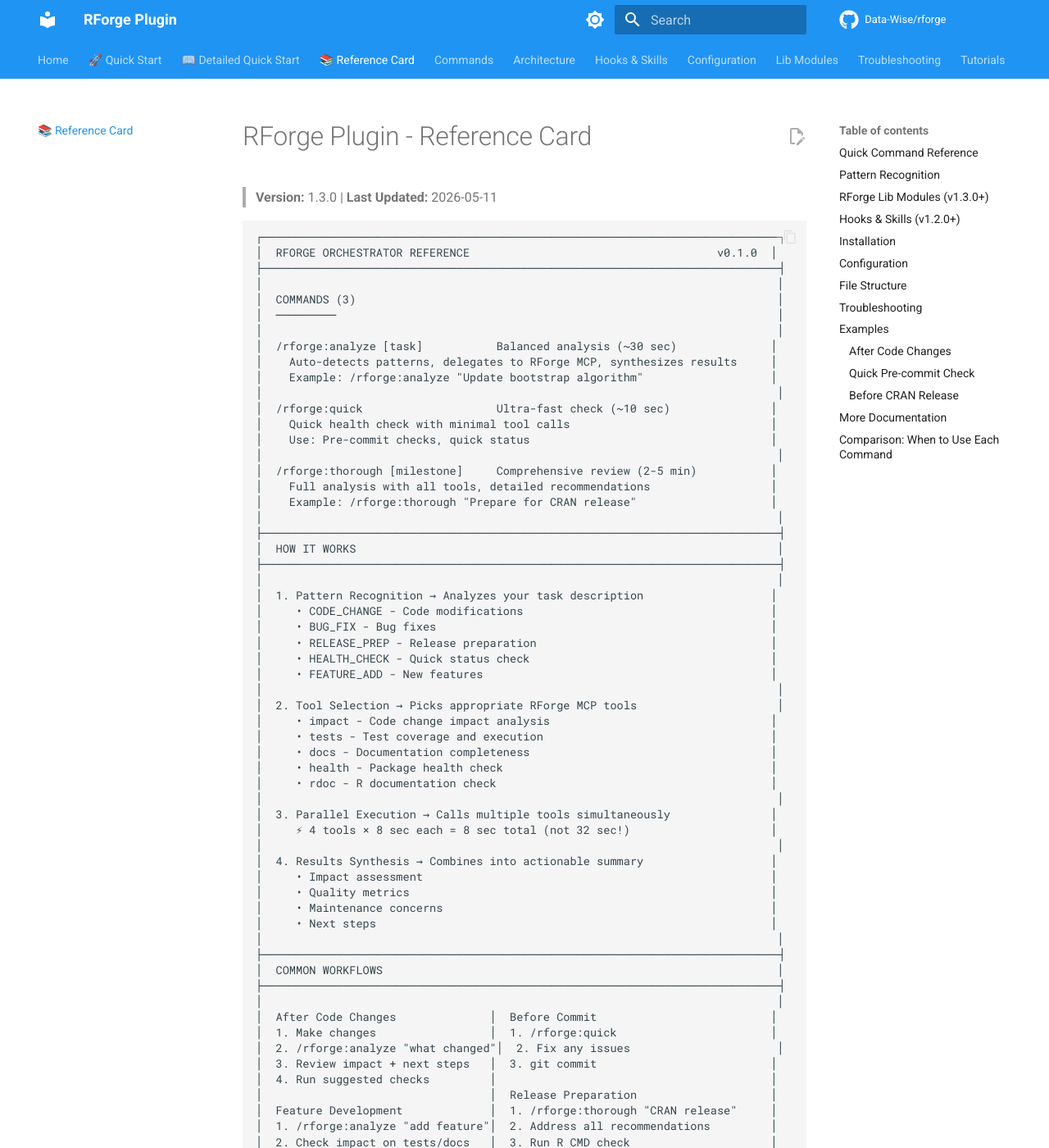
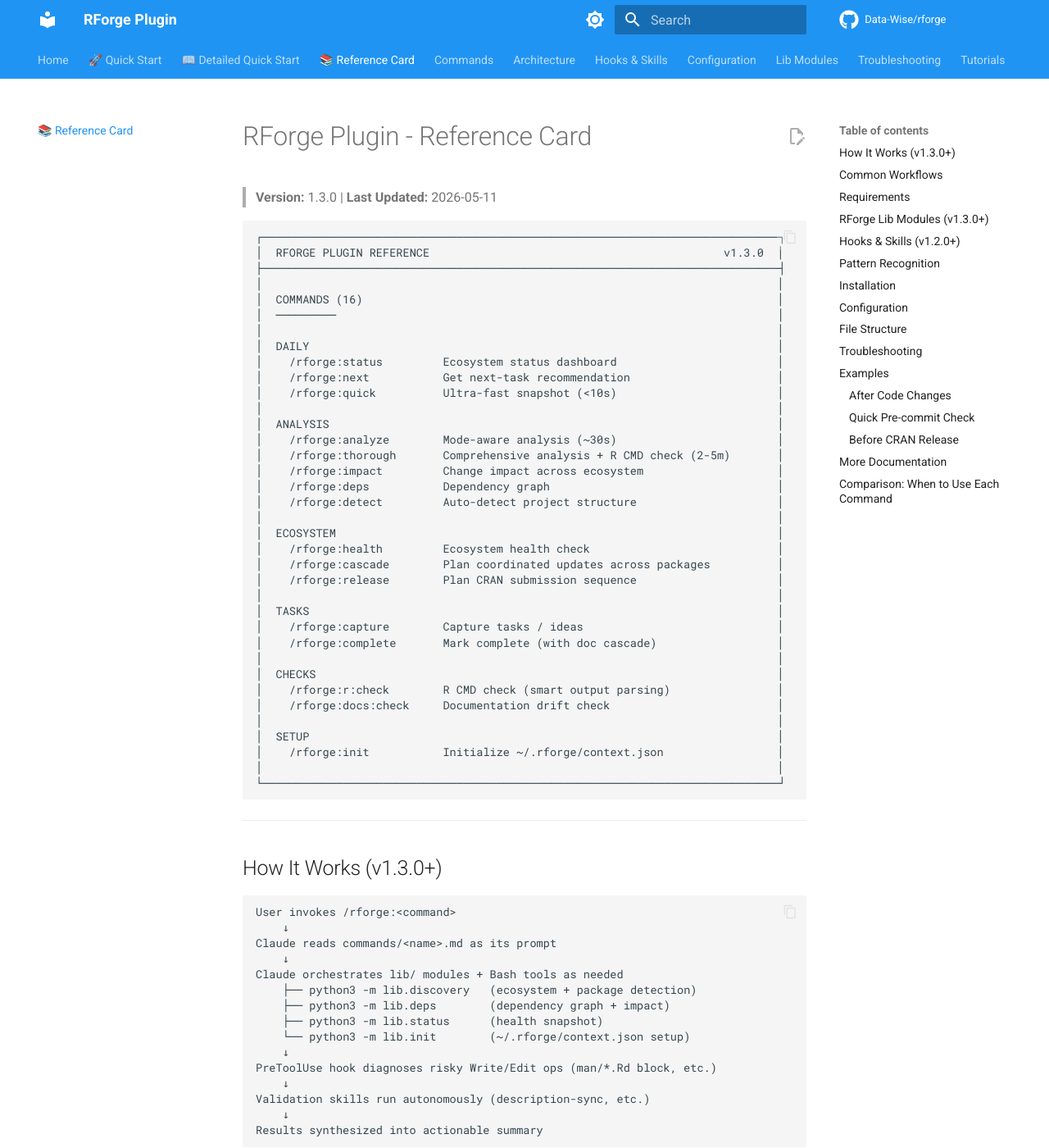
Before and after one commit to Data-Wise/rforge, an MkDocs documentation site: the page built from docs/REFCARD.md, in a window 1280 px wide and 1400 px high. Shown: the whole window at 82% size. Built offline with MkDocs 1.6.1 and Material for MkDocs 9.7.7, drawn with Linux system fonts in a browser that asks for light colours; comment, search, counter and statistics services are not loaded; some of the changed text lies outside the part shown.

Commit message:
docs(refcard): full overhaul — v1.3.0+ command surface, post-MCP
Severe REFCARD drift accumulated through v1.2.0 → v1.3.0:

- ASCII box claimed COMMANDS (3) and listed only analyze/quick/thorough.
  Actual surface is 16 commands. Box now lists all 16 grouped by
  functional area (DAILY, ANALYSIS, ECOSYSTEM, TASKS, CHECKS, SETUP).
- Header banner said v0.1.0 — now v1.3.0.
- Self-contradicted: section A said "RForge MCP server must be configured"
  while section B said "v1.3.0 — slash commands dispatch to lib/ modules
  instead of an MCP server." All MCP-server requirement language removed.
- HOW IT WORKS box described "MCP tool selection" — rewritten as the
  v1.3.0+ lib/-module orchestration flow.
- Configuration section had a JSON snippet for `mcpServers.rforge-mcp`
  in `~/.claude/settings.json` — replaced with pointer to
  `.claude-plugin/config.json` (the actual v1.3.0+ config surface).
- Troubleshooting "RForge MCP not configured" / "Check RForge MCP
  server is running" entries replaced with v2.0.0-aware entries
  (rename-error pointer, Python 3.10+ check, R CMD check setup).
- Pattern Recognition table updated from MCP tool names to lib/ modules.
- File Structure tree expanded: now shows lib/ modules (discovery,
  deps, status, init, formatters) and the new commands/docs/ and
  commands/r/ subdirs (v2.0.0+).
- Examples section's "Tools: health, tests, docs, rdoc" replaced with
  actual lib/ module references.
- Comparison-of-commands table extended with the daily-use pair
  (status + next) and the v2.0.0 checks (r:check, docs:check).
- More-Documentation README link routed through GitHub (not a relative
  ../README.md link that mkdocs can't resolve).

Doc-header version refs at lines 3 ("Version: 1.3.0") and lib/hooks
sections still mention v1.3.0 — those bump atomically at v2.0.0
release per rforge convention.

Validation:
- tests/test-all.sh: 29/29
- mkdocs build --strict (filtered): clean

````diff
--- a/docs/REFCARD.md
+++ b/docs/REFCARD.md
@@ -2,108 +2,96 @@
 
 > **Version:** 1.3.0 | **Last Updated:** 2026-05-11
 
-```
+```text
 ┌─────────────────────────────────────────────────────────────────────────────┐
-│  RFORGE ORCHESTRATOR REFERENCE                                     v0.1.0  │
+│  RFORGE PLUGIN REFERENCE                                            v1.3.0  │
 ├─────────────────────────────────────────────────────────────────────────────┤
 │                                                                             │
-│  COMMANDS (3)                                                               │
+│  COMMANDS (16)                                                              │
 │  ─────────                                                                  │
 │                                                                             │
-│  /rforge:analyze [task]           Balanced analysis (~30 sec)              │
-│    Auto-detects patterns, delegates to RForge MCP, synthesizes results     │
-│    Example: /rforge:analyze "Update bootstrap algorithm"                   │
+│  DAILY                                                                      │
+│    /rforge:status         Ecosystem status dashboard                        │
+│    /rforge:next           Get next-task recommendation                      │
+│    /rforge:quick          Ultra-fast snapshot (<10s)                        │
 │                                                                             │
-│  /rforge:quick                    Ultra-fast check (~10 sec)               │
-│    Quick health check with minimal tool calls                              │
-│    Use: Pre-commit checks, quick status                                    │
+│  ANALYSIS                                                                   │
+│    /rforge:analyze        Mode-aware analysis (~30s)                        │
+│    /rforge:thorough       Comprehensive analysis + R CMD check (2-5m)       │
+│    /rforge:impact         Change impact across ecosystem                    │
+│    /rforge:deps           Dependency graph                                  │
+│    /rforge:detect         Auto-detect project structure                     │
 │                                                                             │
-│  /rforge:thorough [milestone]     Comprehensive review (2-5 min)           │
-│    Full analysis with all tools, detailed recommendations                  │
-│    Example: /rforge:thorough "Prepare for CRAN release"                    │
+│  ECOSYSTEM                                                                  │
+│    /rforge:health         Ecosystem health check                            │
+│    /rforge:cascade        Plan coordinated updates across packages          │
+│    /rforge:release        Plan CRAN submission sequence                     │
 │                                                                             │
-├─────────────────────────────────────────────────────────────────────────────┤
-│  HOW IT WORKS                                                               │
-├─────────────────────────────────────────────────────────────────────────────┤
+│  TASKS                                                                      │
+│    /rforge:capture        Capture tasks / ideas                             │
+│    /rforge:complete       Mark complete (with doc cascade)                  │
 │                                                                             │
-│  1. Pattern Recognition → Analyzes your task description                   │
-│     • CODE_CHANGE - Code modifications                                     │
-│     • BUG_FIX - Bug fixes                                                  │
-│     • RELEASE_PREP - Release preparation                                   │
-│     • HEALTH_CHECK - Quick status check                                    │
-│     • FEATURE_ADD - New features                                           │
+│  CHECKS                                                                     │
+│    /rforge:r:check        R CMD check (smart output parsing)                │
+│    /rforge:docs:check     Documentation drift check                         │
 │                                                                             │
-│  2. Tool Selection → Picks appropriate RForge MCP tools                     │
-│     • impact - Code change impact analysis                                 │
-│     • tests - Test coverage and execution                                  │
-│     • docs - Documentation completeness                                    │
-│     • health - Package health check                                        │
-│     • rdoc - R documentation check                                         │
+│  SETUP                                                                      │
+│    /rforge:init           Initialize ~/.rforge/context.json                 │
 │                                                                             │
-│  3. Parallel Execution → Calls multiple tools simultaneously               │
-│     ⚡ 4 tools × 8 sec each = 8 sec total (not 32 sec!)                     │
-│                                                                             │
-│  4. Results Synthesis → Combines into actionable summary                   │
-│     • Impact assessment                                                    │
-│     • Quality metrics                                                      │
-│     • Maintenance concerns                                                 │
-│     • Next steps                                                           │
-│                                                                             │
-├─────────────────────────────────────────────────────────────────────────────┤
-│  COMMON WORKFLOWS                                                           │
-├─────────────────────────────────────────────────────────────────────────────┤
-│                                                                             │
-│  After Code Changes              │  Before Commit                          │
-│  1. Make changes                 │  1. /rforge:quick                       │
-│  2. /rforge:analyze "what changed"│  2. Fix any issues                      │
-│  3. Review impact + next steps   │  3. git commit                          │
-│  4. Run suggested checks         │                                         │
-│                                  │  Release Preparation                    │
-│  Feature Development             │  1. /rforge:thorough "CRAN release"     │
-│  1. /rforge:analyze "add feature"│  2. Address all recommendations         │
-│  2. Check impact on tests/docs   │  3. Run R CMD check                     │
-│  3. Update based on suggestions  │  4. Submit to CRAN                      │
-│  4. /rforge:quick (verify)       │                                         │
-│                                  │                                         │
-├─────────────────────────────────────────────────────────────────────────────┤
-│  REQUIREMENTS                                                               │
-│  • Claude Code CLI installed                                               │
-│  • RForge MCP server configured in ~/.claude/settings.json                 │
-│  • R package project (DESCRIPTION file required)                           │
-├─────────────────────────────────────────────────────────────────────────────┤
-│  TIPS                                                                       │
-│  • Use /rforge:quick for pre-commit checks - it's fast!                     │
-│  • /rforge:analyze is best for understanding impact of changes              │
-│  • /rforge:thorough before CRAN submission finds issues early               │
-│  • Orchestrator runs tools in parallel - much faster than sequential        │
-│  • Pattern recognition improves - describe tasks clearly for best results   │
 └─────────────────────────────────────────────────────────────────────────────┘
 ```
 
 ---
 
-## Quick Command Reference
+## How It Works (v1.3.0+)
 
-| Command | Speed | When to Use | Output |
-|---------|-------|-------------|--------|
-| `/rforge:init` | <5s | First run on a package or ecosystem | Writes `~/.rforge/context.json` |
-| `/rforge:quick` | ~10s | Pre-commit, quick status | Basic health check |
-| `/rforge:analyze` | ~30s | After changes, understand impact | Impact + recommendations |
-| `/rforge:thorough` | 2-5m | Release prep, major changes | Comprehensive analysis |
+```text
+User invokes /rforge:<command>
+    ↓
+Claude reads commands/<name>.md as its prompt
+    ↓
+Claude orchestrates lib/ modules + Bash tools as needed
+    ├── python3 -m lib.discovery   (ecosystem + package detection)
+    ├── python3 -m lib.deps        (dependency graph + impact)
+    ├── python3 -m lib.status      (health snapshot)
+    └── python3 -m lib.init        (~/.rforge/context.json setup)
+    ↓
+PreToolUse hook diagnoses risky Write/Edit ops (man/*.Rd block, etc.)
+    ↓
+Validation skills run autonomously (description-sync, etc.)
+    ↓
+Results synthesized into actionable summary
+```
+
+No MCP server. No Node.js. No R subprocess for status/discovery/deps —
+only `r:check` and `thorough` shell out to R.
 
 ---
 
-## Pattern Recognition
+## Common Workflows
 
-The orchestrator automatically detects task types:
+| Daily check-in              | Pre-commit                      |
+|-----------------------------|---------------------------------|
+| 1. `/rforge:status`         | 1. `/rforge:quick`              |
+| 2. `/rforge:next`           | 2. Fix any issues               |
+|                             | 3. `git commit`                 |
 
-| Pattern | Triggers When... | Tools Called |
-|---------|------------------|--------------|
-| **CODE_CHANGE** | "update", "modify", "change code" | impact, tests, docs |
-| **BUG_FIX** | "fix", "bug", "error" | impact, tests |
-| **RELEASE_PREP** | "release", "CRAN", "publish" | health, tests, docs, rdoc |
-| **HEALTH_CHECK** | "check", "status", "quick" | health |
-| **FEATURE_ADD** | "add feature", "new function" | impact, tests, docs |
+| After code changes               | Pre-CRAN release                |
+|----------------------------------|---------------------------------|
+| 1. `/rforge:analyze "what?"`     | 1. `/rforge:thorough`           |
+| 2. Review impact + tests         | 2. `/rforge:r:check`            |
+| 3. `/rforge:cascade` if dep      | 3. `/rforge:docs:check`         |
+|    updates needed                | 4. `/rforge:release`            |
+
+---
+
+## Requirements
+
+- **Claude Code CLI** installed
+- **Python 3.10+** (for `lib/` modules)
+- **R 4.0+** — only needed for `r:check` / `thorough` workflows
+
+No MCP server or Node.js required (since v1.3.0).
 
 ---
 
@@ -144,6 +132,20 @@
 
 ---
 
+## Pattern Recognition
+
+When `/rforge:analyze` runs, it detects task types and selects which `lib/` modules to invoke:
+
+| Pattern | Triggers When... | Modules / Tools |
+|---------|------------------|-----------------|
+| **CODE_CHANGE** | "update", "modify", "change code" | `lib.deps` (impact), `lib.discovery` |
+| **BUG_FIX** | "fix", "bug", "error" | `lib.deps`, `lib.status` |
+| **RELEASE_PREP** | "release", "CRAN", "publish" | `lib.status`, R CMD check, `description-sync` |
+| **HEALTH_CHECK** | "check", "status", "quick" | `lib.status` |
+| **FEATURE_ADD** | "add feature", "new function" | `lib.deps`, `lib.discovery` |
+
+---
+
 ## Installation
 
 **Claude Code marketplace (Recommended, v1.2.0+):**
@@ -177,24 +179,15 @@
 
 ## Configuration
 
-RForge MCP server must be configured in `~/.claude/settings.json`:
+User-tunable settings live in `.claude-plugin/config.json` (CRAN mirror, vignette engine, R version pin, CLAUDE.md budget). See [`docs/configuration.md`](configuration.md) for the full list of options.
 
-```json
-{
-  "mcpServers": {
-    "rforge-mcp": {
-      "command": "node",
-      "args": ["/path/to/rforge-mcp/dist/index.js"]
-    }
-  }
-}
-```
+No `~/.claude/settings.json` entries required since v1.3.0 — the plugin is fully self-contained.
 
 ---
 
 ## File Structure
 
-```
+```text
 rforge/
 ├── .claude-plugin/        # Plugin manifest + extras (v1.3.0)
 │   ├── plugin.json
@@ -203,12 +196,19 @@
 │   ├── hooks/pretooluse.py
 │   └── skills/validation/description-sync.md
 ├── commands/              # 16 slash commands (/rforge:*)
+│   ├── docs/check.md      # /rforge:docs:check (v2.0.0+)
+│   └── r/check.md         # /rforge:r:check (v2.0.0+)
 ├── agents/                # 1 orchestrator agent
 │   └── orchestrator.md
 ├── scripts/               # Installation scripts
 │   ├── install.sh
 │   └── uninstall.sh
-├── lib/formatters.py
+├── lib/                   # Pure-Python analysis modules (v1.3.0+)
+│   ├── discovery.py
+│   ├── deps.py
+│   ├── status.py
+│   ├── init.py
+│   └── formatters.py
 └── docs/                  # Documentation
     └── REFCARD.md (this file)
 ```
@@ -220,39 +220,43 @@
 | Issue | Solution |
 |-------|----------|
 | Commands not showing | Restart Claude Code, check `~/.claude/plugins/` |
-| "RForge MCP not configured" | Add rforge-mcp to settings.json |
-| Slow performance | Check RForge MCP server is running |
+| `/rforge:<old-name>` says "RENAMED" | Use the new v2.0.0 name (see [migration tutorial](migration/v2.0.0-rename.md)) |
+| Slow performance | Check Python 3.10+ is on PATH; `lib/` modules should run in seconds |
 | Pattern not recognized | Use clearer task description |
 | No R package found | Must be in R package directory (has DESCRIPTION) |
+| R CMD check missing | Install R 4.0+ from CRAN; required for `r:check` / `thorough` only |
 
 ---
 
 ## Examples
 
 ### After Code Changes
-```
+
+```text
 /rforge:analyze "Updated bootstrap algorithm in mediate() function"
 
 → Pattern: CODE_CHANGE
-→ Tools: impact, tests, docs
+→ Modules: lib.deps (impact), lib.discovery
 → Result: Impact assessment + test status + doc updates needed
 ```
 
 ### Quick Pre-commit Check
-```
+
+```text
 /rforge:quick
 
 → Pattern: HEALTH_CHECK
-→ Tools: health (minimal)
+→ Module: lib.status
 → Result: Quick health status + blocking issues
 ```
 
 ### Before CRAN Release
-```
-/rforge:thorough "Prepare v2.0.0 for CRAN submission"
+
+```text
+/rforge:thorough "Prepare for CRAN submission"
 
 → Pattern: RELEASE_PREP
-→ Tools: health, tests, docs, rdoc (all tools)
+→ Modules: lib.status + R CMD check + description-sync skill
 → Result: Comprehensive checklist + recommendations
 ```
 
@@ -260,10 +264,10 @@
 
 ## More Documentation
 
-- **Main README:** `README.md`
-- **Installation Guide:** Homebrew formula includes full guide
-- **Plugin Repository:** https://github.com/Data-Wise/rforge
-- **GitHub Releases:** https://github.com/Data-Wise/rforge/releases
+- **Main README:** [README.md](https://github.com/Data-Wise/rforge/blob/main/README.md) on GitHub
+- **Plugin Repository:** <https://github.com/Data-Wise/rforge>
+- **GitHub Releases:** <https://github.com/Data-Wise/rforge/releases>
+- **Migration tutorials:** [`docs/migration/`](migration/)
 
 ---
 
@@ -276,8 +280,10 @@
 | Preparing release | `/rforge:thorough` | Catch everything |
 | Testing new feature | `/rforge:analyze` | Check tests/docs |
 | Fixing bug | `/rforge:analyze` | Verify fix, check tests |
-| Daily development | `/rforge:quick` | Regular health checks |
+| Daily development | `/rforge:status` + `/rforge:next` | Dashboard + decision |
+| Running R CMD check | `/rforge:r:check` | Single-package deep check |
+| Documentation drift | `/rforge:docs:check` | NEWS.md, API consistency |
 
 ---
 
-**Quick Start:** `/rforge:quick` → Get instant health check of your R package!
+**Quick Start:** `/rforge:status` → Get instant health snapshot of your R package ecosystem!
````
